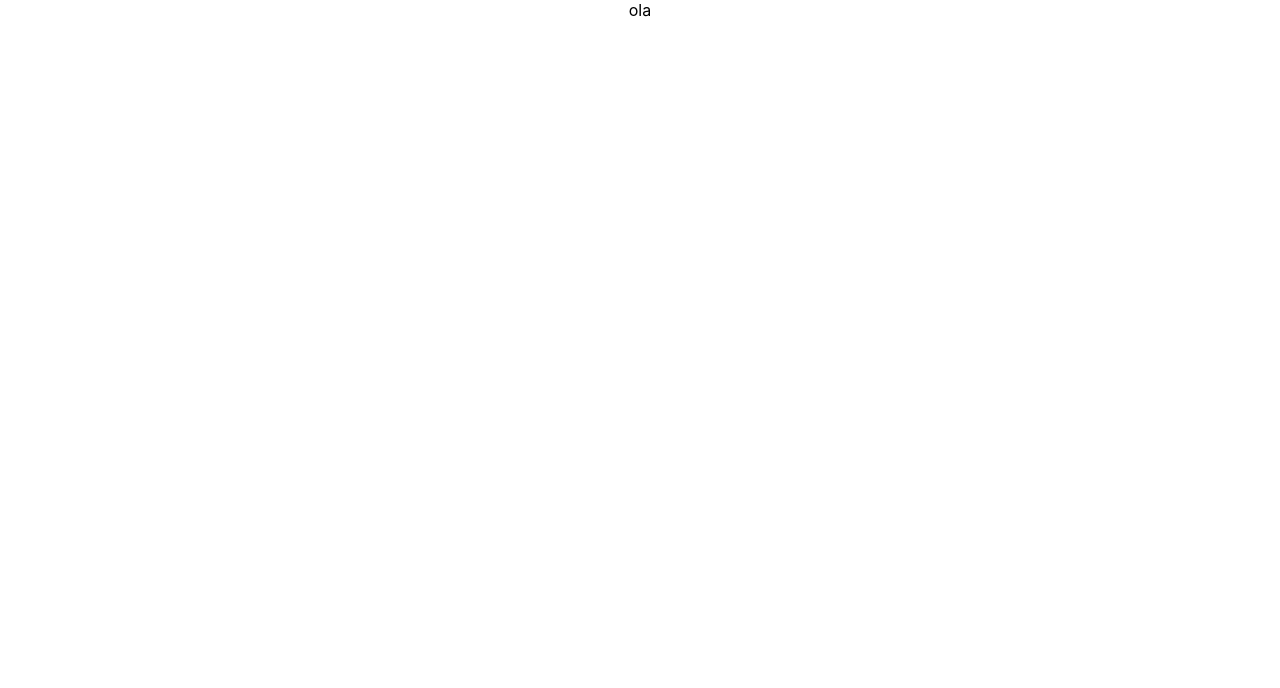
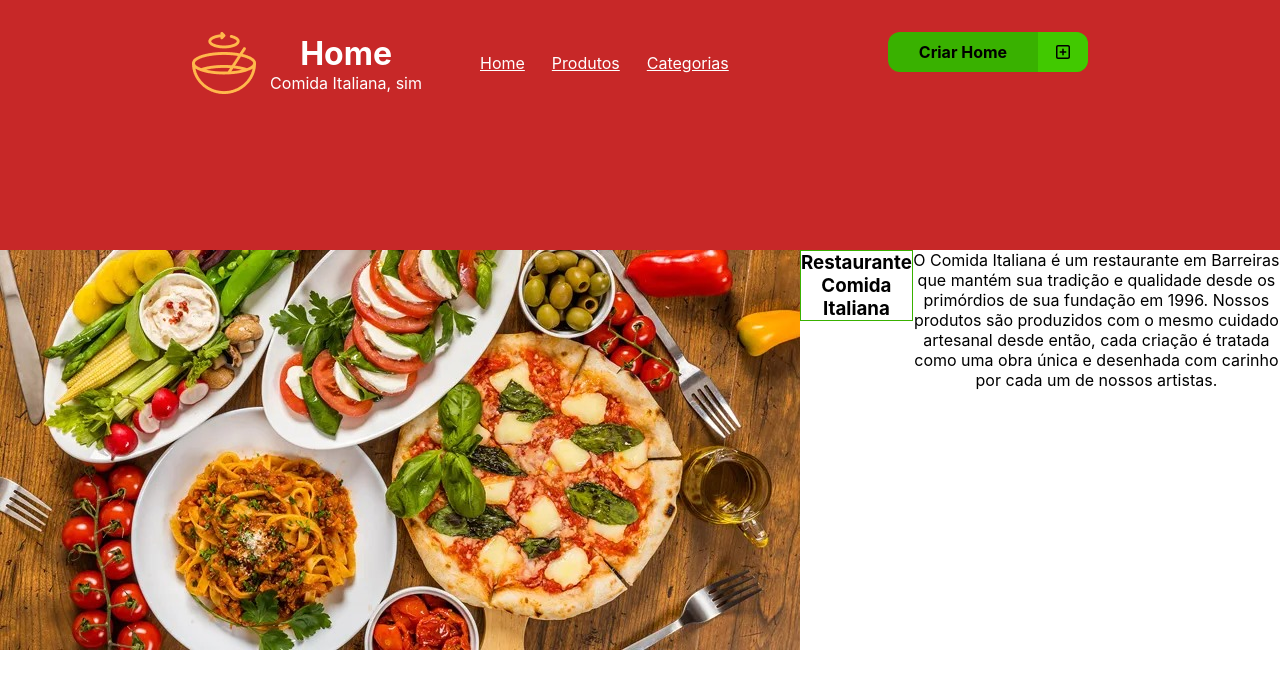
Before and after one commit to davidamorim13/restaurante-site, a React (Create React App) app: page / in a window 1280 px wide. Shown: the top 688 px of the page. Built offline with nearby package versions, Linux system fonts and the light colour scheme.

Commit message:
criando o home

```diff
--- a/src/App.css
+++ b/src/App.css
@@ -273,3 +273,20 @@ margin-top: 34px;
 .menu ul li a:hover{
   background-color: rgba(255,255,255,0.6);
 }
+
+.home{
+  display: flex;
+  justify-content: space-between;
+}
+
+.home h3{
+border: 1px solid #39b100;
+}
+
+.home p{
+
+}
+
+.home_image{
+
+}
--- a/src/App.tsx
+++ b/src/App.tsx
@@ -6,11 +6,12 @@ import './App.css';
 import { CategoriesScreen } from './componentes/screen/categories';
 import { ProductsScreen } from './componentes/screen/products';
 import './index.css';
+import { HomeScreen } from "./componentes/screen/home";
 
 const router = createBrowserRouter([
   {
     path: "/",
-    element: <p>ola</p>
+    element: <HomeScreen/>
    },
   {
     path: "/products",
--- a/src/componentes/header/index.tsx
+++ b/src/componentes/header/index.tsx
@@ -28,6 +28,11 @@ export default function Header({ title, openModal }: HeaderProps) {
 
           <div className="menu">
             <ul>
+               <li>
+
+                <a href="/">Home</a>
+
+              </li>
 
               <li>
 
--- /dev/null
+++ b/src/componentes/screen/home.tsx
@@ -0,0 +1,27 @@
+import Header from "../header";
+
+
+export function HomeScreen() {
+    return (
+        <>
+            <Header title='Home'/>
+            <div className="home">
+
+            <img src="./image/home.image.jpeg" alt="logo" className="home_image"/>
+
+                <div>
+                    <h3> Restaurante Comida Italiana </h3>
+                </div>
+
+                <div className="home_descricao">
+                    <p> O Comida Italiana é um restaurante em Barreiras que mantém sua tradição e qualidade desde os primórdios de sua fundação em 1996. Nossos produtos são produzidos com o mesmo cuidado artesanal desde então, cada criação é tratada como uma obra única e desenhada com carinho por cada um de nossos artistas. </p>
+
+                </div>
+
+
+
+            </div>
+
+        </>
+    )
+}
```
Also changed, not shown: public/image/home.image.jpeg (added).
